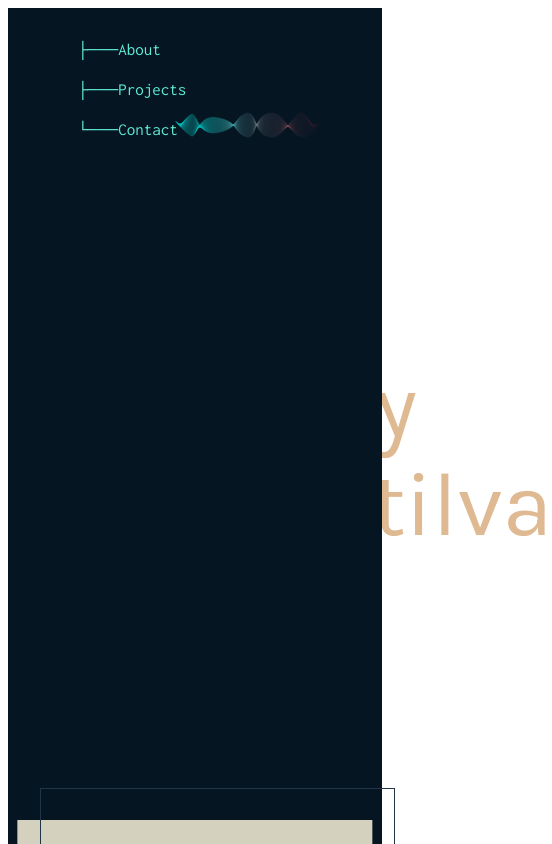
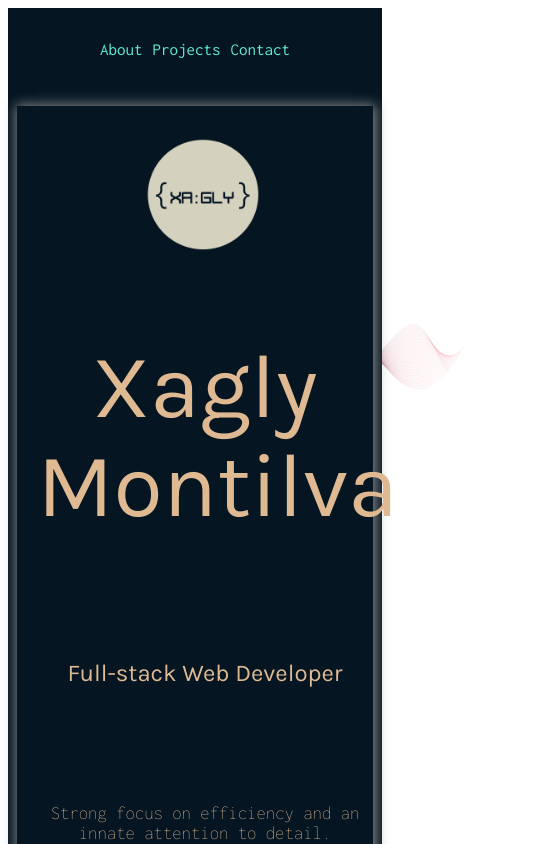
Before and after one commit to XML3/My_Web, a React (Vite) app in the folder My_Web/: page / in a window 390 px wide. Shown: the top 844 px of the page, 552 px wide, since content can reach past the window. Built offline with nearby package versions, Linux system fonts and the light colour scheme; no server answers.

Commit message:
changing layout to be responsive, from small to large (starting min-width: 300px)

```diff
--- a/My_Web/src/components/Headers.module.css
+++ b/My_Web/src/components/Headers.module.css
@@ -1,3 +1,112 @@
+/*screen size 300*/
+.Container {
+  grid-column-start: 1;
+  grid-column-end: -1;
+  display: grid;
+  grid-template-columns: 1fr; /* Two columns: auto for navigation, 1fr for headers */
+  grid-template-rows: auto 1fr;
+  width: 95%;
+  margin: 0 auto; /*Center the container*/
+}
+.Navigation {
+  display: flex;
+  flex-direction: space-around;
+  align-items: center;
+  justify-content: center;
+  margin-top: 2rem;
+  margin-bottom: 1rem;
+}
+
+.Navigation a {
+  margin-bottom: 0;
+  margin-right: 10px;
+  color: var(--button-fontcolor);
+  font-family: var(--main-fontfamily);
+  text-decoration: none;
+}
+
+.Navigation a:last-child {
+  margin-right: 0;
+}
+
+.Navigation a:before {
+  content: "";
+  margin-left: 0px;
+}
+
+.Navigation a:last-child:before {
+  content: "";
+}
+
+/* Middle Section / Header */
+.HeadersContainer {
+  grid-row: 2;
+  display: flex;
+  justify-content: center; /* Center the content horizontally */
+  align-items: center;
+  margin-top: 2rem;
+  position: relative;
+}
+
+.Headers {
+  display: grid;
+  grid-template-columns: repeat(auto-fit, minmax(200px, 1fr));
+  gap: 10px;
+  box-shadow: 1px 1px 12px 2px #888888;
+  padding-left: 20px;
+}
+
+.Waves {
+  position: absolute;
+  width: 100%;
+  top: 43%; /* Postion in the middle of container*/
+  left: 20%;
+  transform: translateY(-50%);
+  z-index: -1;
+}
+
+.HeaderOne {
+  grid-row: 2;
+  grid-column: 1 / -1;
+  color: var(--main-fontcolor);
+  font-family: var(--header-fontfamily);
+  font-size: 30px;
+  margin-top: 5%;
+  text-align: center;
+}
+
+.HeaderTwo {
+  grid-row: 3;
+  grid-column: 1 / -1;
+  color: var(--main-fontcolor);
+  font-family: var(--header-fontfamily);
+  margin-top: 10%;
+  text-align: center;
+}
+
+.HeaderTwo h2 {
+  font-weight: 400;
+}
+
+.Intro {
+  grid-row: 4;
+  grid-column: 1 / -1;
+  margin-top: 20%;
+  color: var(--main-fontcolor);
+  font-family: var(--main-fontfamily);
+  text-align: center;
+}
+
+.Logo {
+  width: 200px;
+  height: auto;
+  margin-top: 2rem;
+  margin-left: auto;
+  margin-right: auto;
+}
+
+/* Screen size Larger / min-width 1200 px */
+@media screen and (min-width: 1200px) {
   .Container {
     grid-column-start: 1;
     grid-column-end: -1;
@@ -60,7 +169,7 @@
     grid-column: 2;
     padding-left: 7px;
     position: relative;
-  top: 10%;
+    top: 20%;
     width: 65%;
     left: 50%;
     transform: translateX(-50%);
@@ -72,7 +181,11 @@
     font-family: var(--header-fontfamily);
     font-size: 30px;
     margin-top: 5%;
-  margin-left: 5%;
+    position: relative;
+    top: 10%;
+    width: 100%;
+    left: 40%;
+    transform: translateX(-50%);
   }
 
   .HeaderTwo {
@@ -104,3 +217,4 @@
     left: 50%;
     transform: translateX(-50%);
   }
+}
```
Lines whose indentation alone changed are shown as unchanged.
